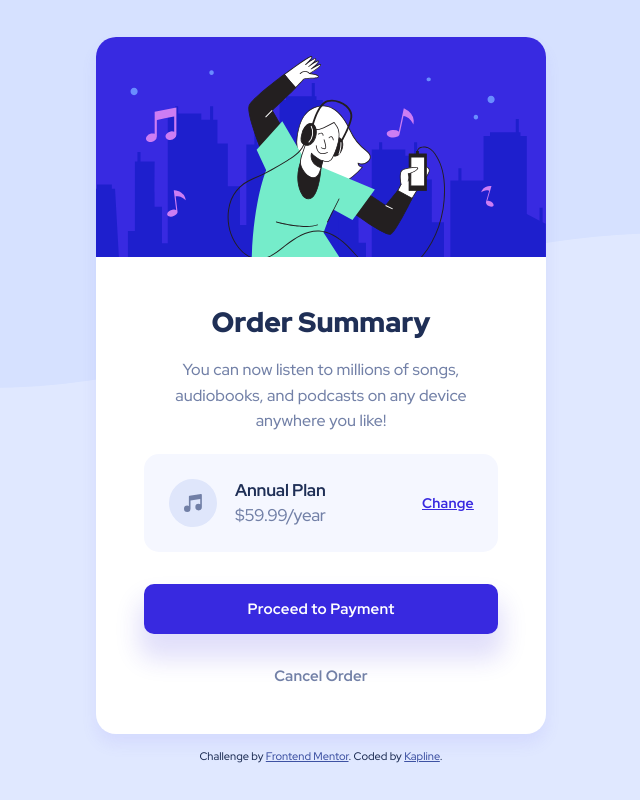
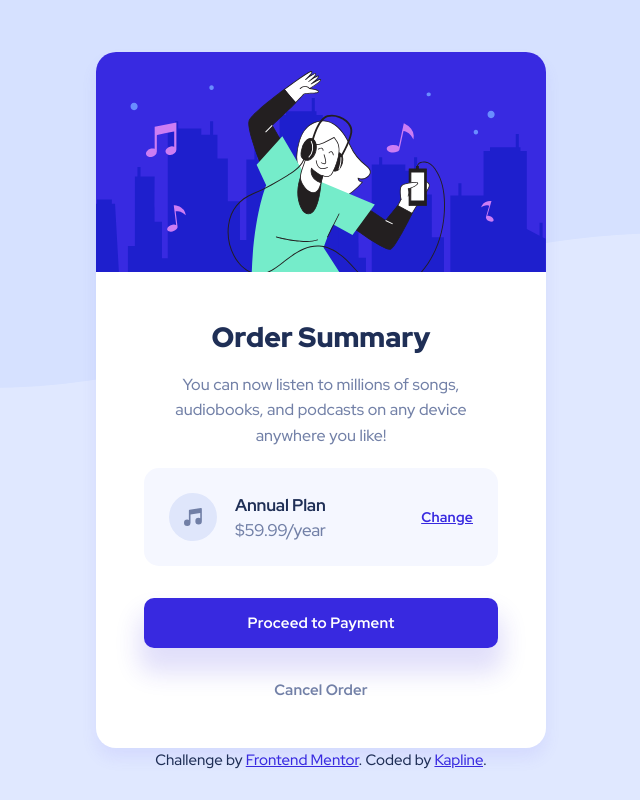
Before and after one commit to TrueKapline/order-summary-component-main, a plain HTML site: page index.html in a window 1280 px wide. Shown: the whole page, without its empty margins (319-959 px from the left). Drawn offline with Linux system fonts and the light colour scheme.

Commit message:
Some improvements

```diff
--- a/index.html
+++ b/index.html
@@ -47,8 +47,9 @@
     </div>
 </main>
 <footer class="attribution">
-    Challenge by <a href="https://www.frontendmentor.io?ref=challenge" target="_blank">Frontend Mentor</a>.
-    Coded by <a href="#">Kapline</a>.
+    Challenge by <a href="https://www.frontendmentor.io?ref=challenge" target="_blank" rel="noopener">Frontend
+                                                                                                      Mentor</a>.
+    Coded by <a href="https://www.frontendmentor.io/profile/TrueKapline" target="_blank" rel="noopener">Kapline</a>.
 </footer>
 
 </body>
--- a/style.css
+++ b/style.css
@@ -16,7 +16,7 @@ body {
     flex-direction: column;
 }
 
-img, h1, h2, p {
+* {
     padding: 0;
     margin: 0;
 }
@@ -94,12 +94,13 @@ h2 {
 }
 
 .change_button {
-    margin-left: 94px;
+    margin-left: auto;
     color: hsl(245, 75%, 52%);
     font-weight: 700;
     font-size: 14px;
     letter-spacing: 0.015em;
-    transition: color 400ms cubic-bezier(.5,0,0,1);
+    transition: 400ms cubic-bezier(.5,0,0,1);
+    transition-property: color, text-decoration-color;
 }
 
 button {
@@ -126,11 +127,12 @@ button {
     font-weight: 700;
     font-size: 15px;
     letter-spacing: 0.01em;
-    transition: color 400ms cubic-bezier(.5,0,0,1);
+    transition: 400ms cubic-bezier(.5,0,0,1);
+    transition-property: color;
 }
 
 .change_button:hover {
-    text-decoration: none;
+    text-decoration-color: transparent;
     color: hsl(245, 83%, 68%);
 }
 
@@ -144,14 +146,15 @@ button:hover {
 }
 
 .attribution {
-    margin-top: 15px;
+    position: absolute;
+    bottom: 30px;
     color: hsl(223, 47%, 23%);
-    font-size: 11px;
+    font-size: 15px;
     text-align: center;
 }
 
 .attribution a {
-    color: hsl(228, 45%, 44%);
+    color: hsl(245, 75%, 52%);
 }
 
 @media (max-width: 600px) {
@@ -197,7 +200,7 @@ button:hover {
     }
 
     .change_button {
-        margin-left: 50px;
+        margin-left: auto;
         font-size: 13px;
     }
 
@@ -209,4 +212,8 @@ button:hover {
     .cancel_button {
         margin: 24px 0 0 0;
     }
+
+    .attribution {
+        font-size: 12px;
+    }
 }
```
